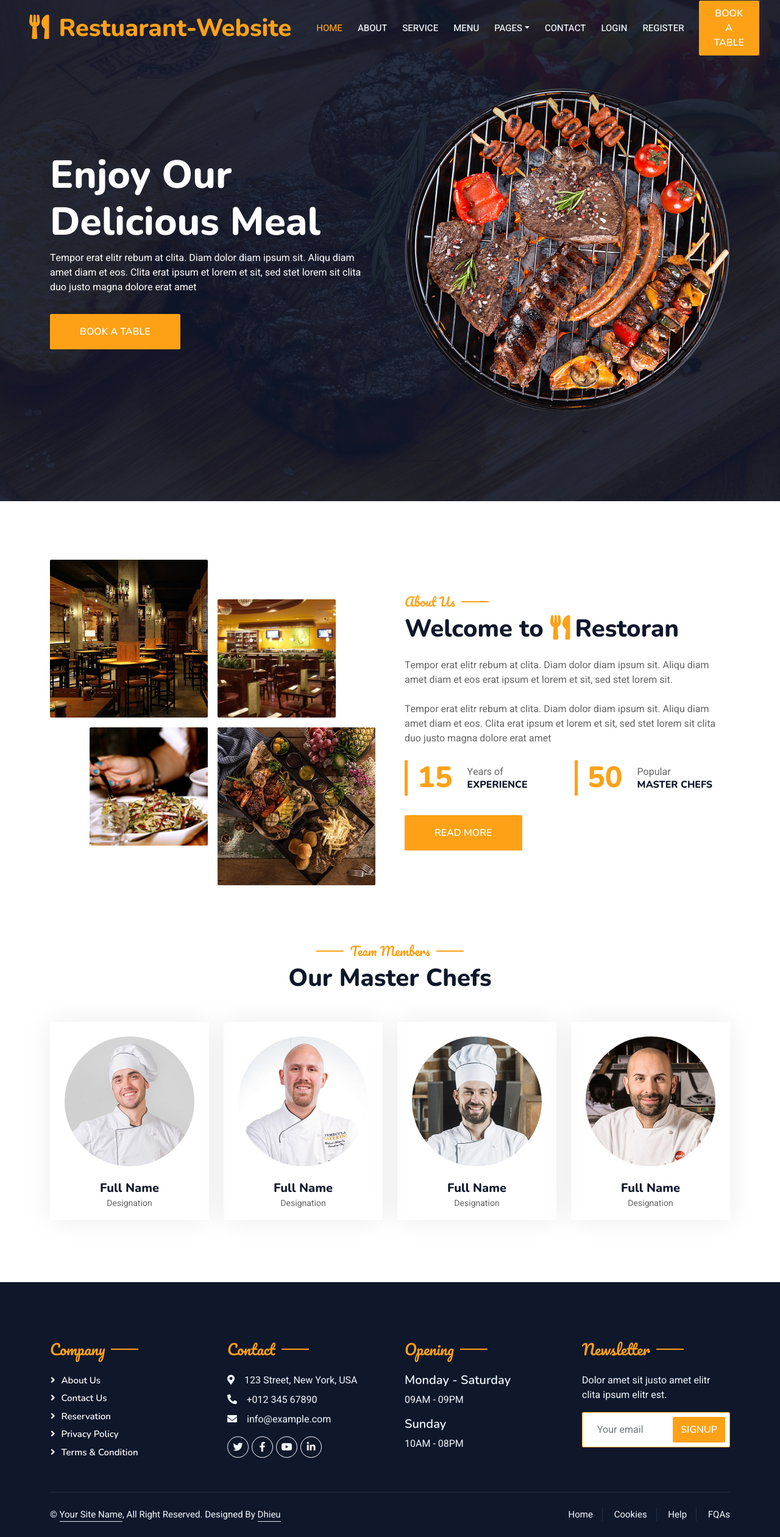
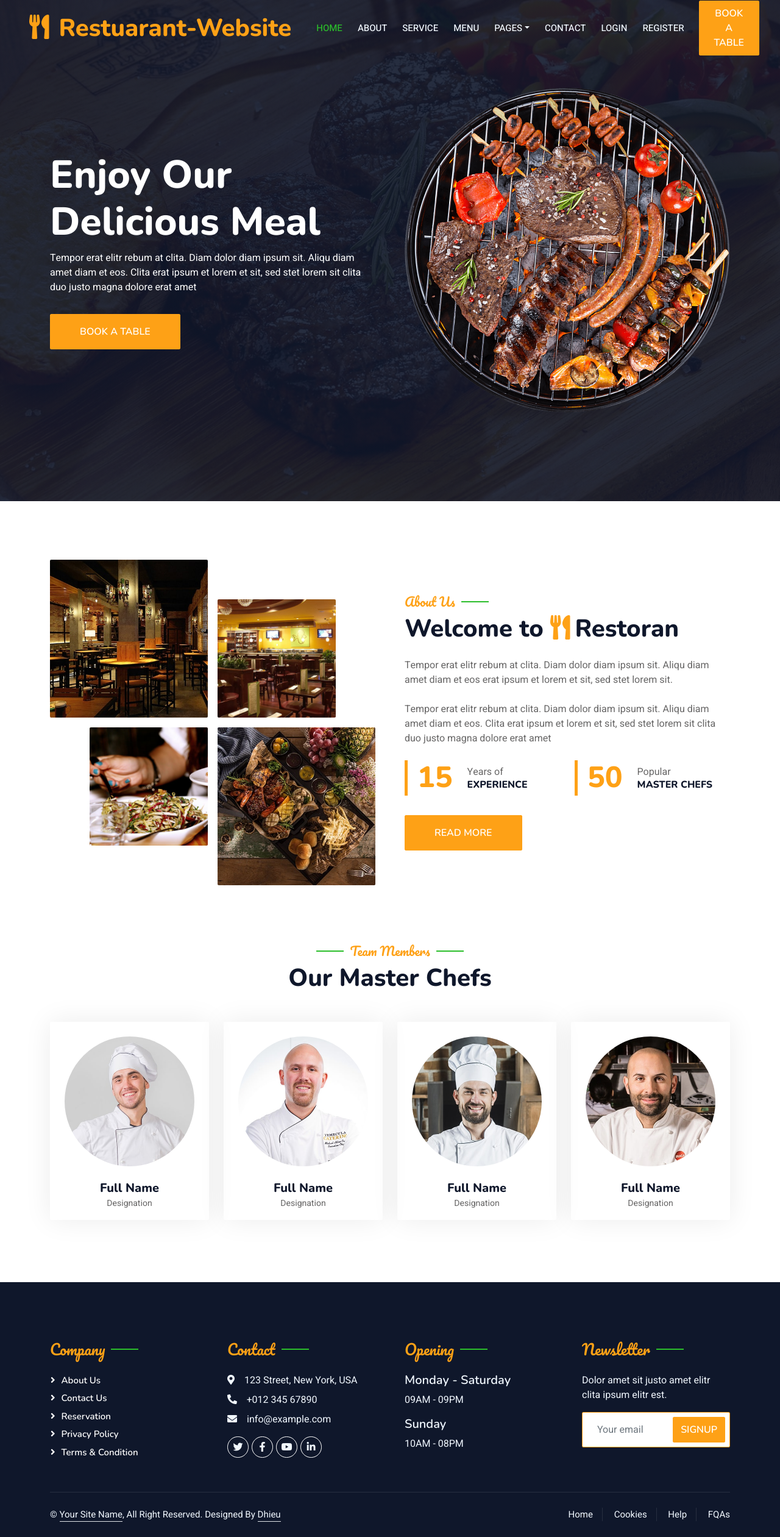
Before and after one commit to Dhie-boop/Flask_Website, a Flask app: page /about in a window 1280 px wide. Shown: the whole page at 61% size. Run offline with Flask 3, Linux system fonts and the light colour scheme; some libraries are stand-ins or nearby versions.

Commit message:
made changes to the overall color of the website

```diff
--- a/static/css/style.css
+++ b/static/css/style.css
@@ -1,6 +1,6 @@
 /********** Template CSS **********/
 :root {
-    --primary: #FEA116;
+    --primary: #2BBE2B;
     --light: #F1F8FF;
     --dark: #0F172B;
 }
```
